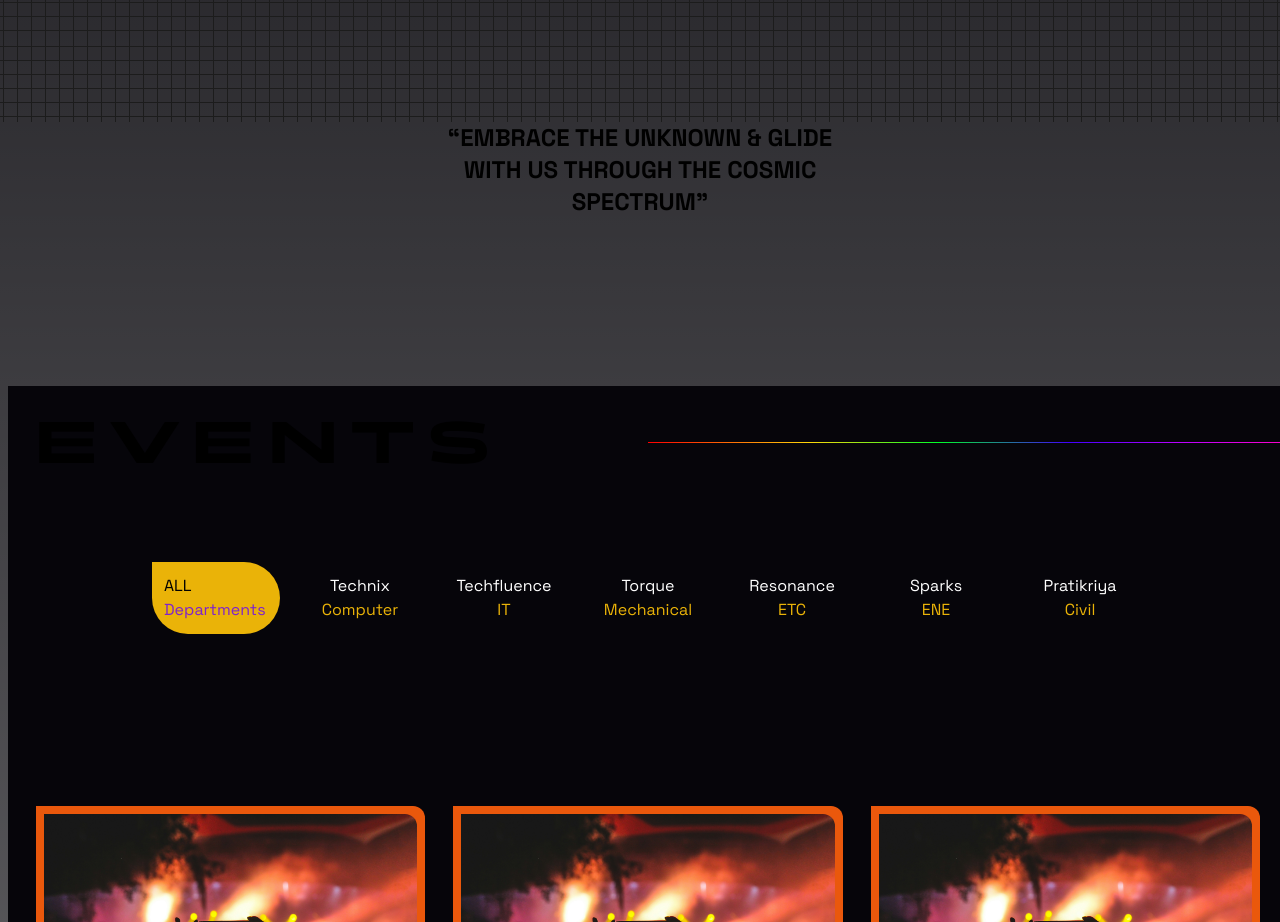
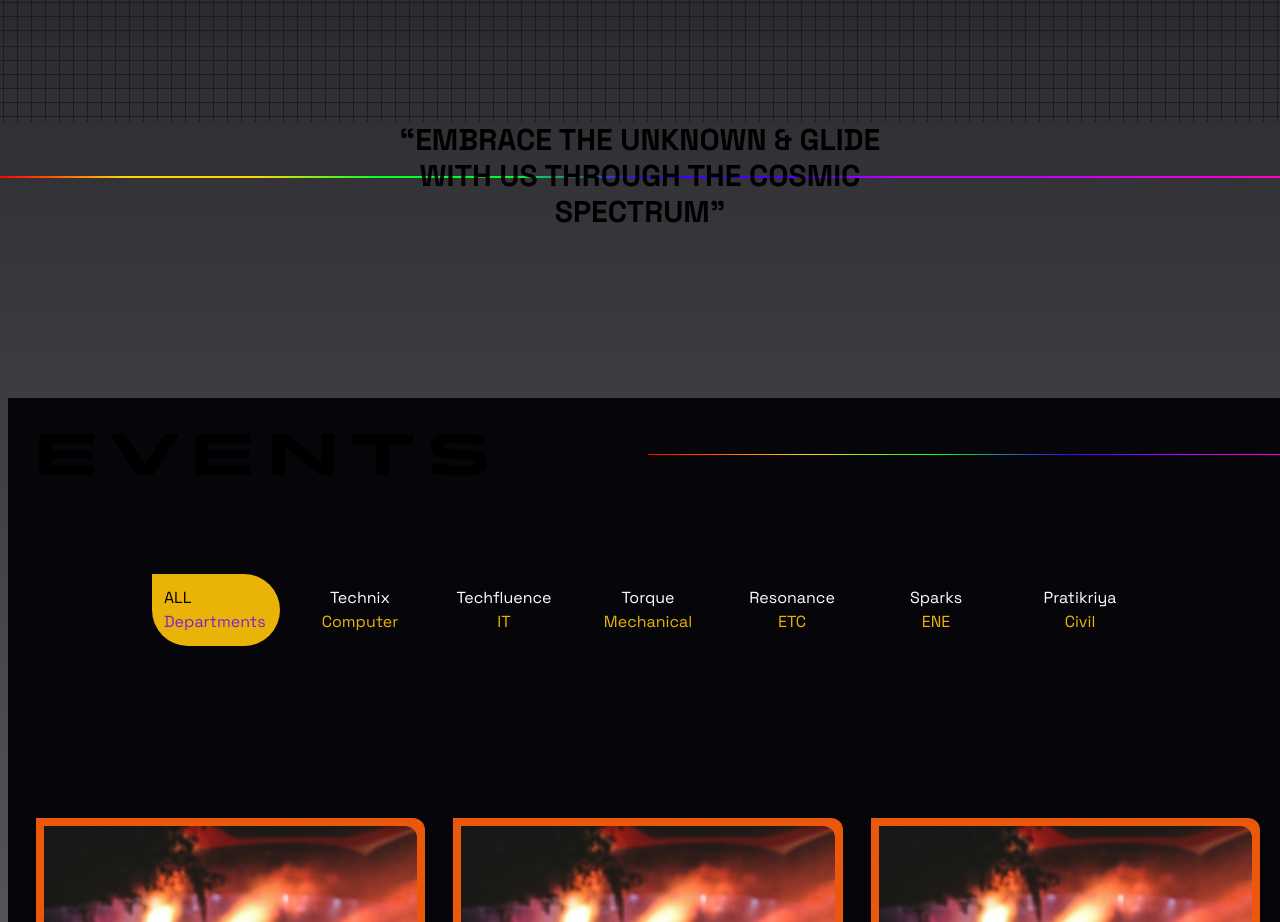
Before and after one commit to Engicos-Coders-Club/gec-spectrum-website-2024, a Next.js app: page / in a window 1280 px wide. Shown: the part 840-1762 px from the top of the page. Built offline with nearby package versions, Linux system fonts and the light colour scheme.

Commit message:
Update Tagline.tsx

```diff
--- a/src/app/components/Tagline.tsx
+++ b/src/app/components/Tagline.tsx
@@ -3,10 +3,10 @@ import { url } from "inspector";
 import { Space_Grotesk } from "next/font/google";
 
 const space = Space_Grotesk({
-    weight: ['700'],
-    subsets: ['latin'],
-    display: 'swap',
-  })
+  weight: ["700"],
+  subsets: ["latin"],
+  display: "swap",
+});
 
 const Tagline = () => {
   return (
@@ -14,12 +14,15 @@ const Tagline = () => {
       <div
         className="h-[10vh] w-screen flex flex-col items-center justify-center"
         style={{ backgroundImage: 'url("/Vector.svg")' }}
-      >
+      ></div>
+
+      <div className={`${space.className} text-3xl text-center relative`}>
+        <div className="h-[0.1rem] gradient-five-colors w-full absolute top-1/2 -z-10"></div>
+        <p className="z-10">
+          “EMBRACE THE UNKNOWN & GLIDE <br /> WITH US THROUGH THE COSMIC <br />{" "}
+          SPECTRUM”
+        </p>
       </div>
-
-      <div className={`${space.className} text-2xl text-center`} >
-          “EMBRACE THE UNKNOWN & GLIDE <br /> WITH US THROUGH  THE COSMIC <br /> SPECTRUM”
-        </div>
     </div>
   );
 };
```
